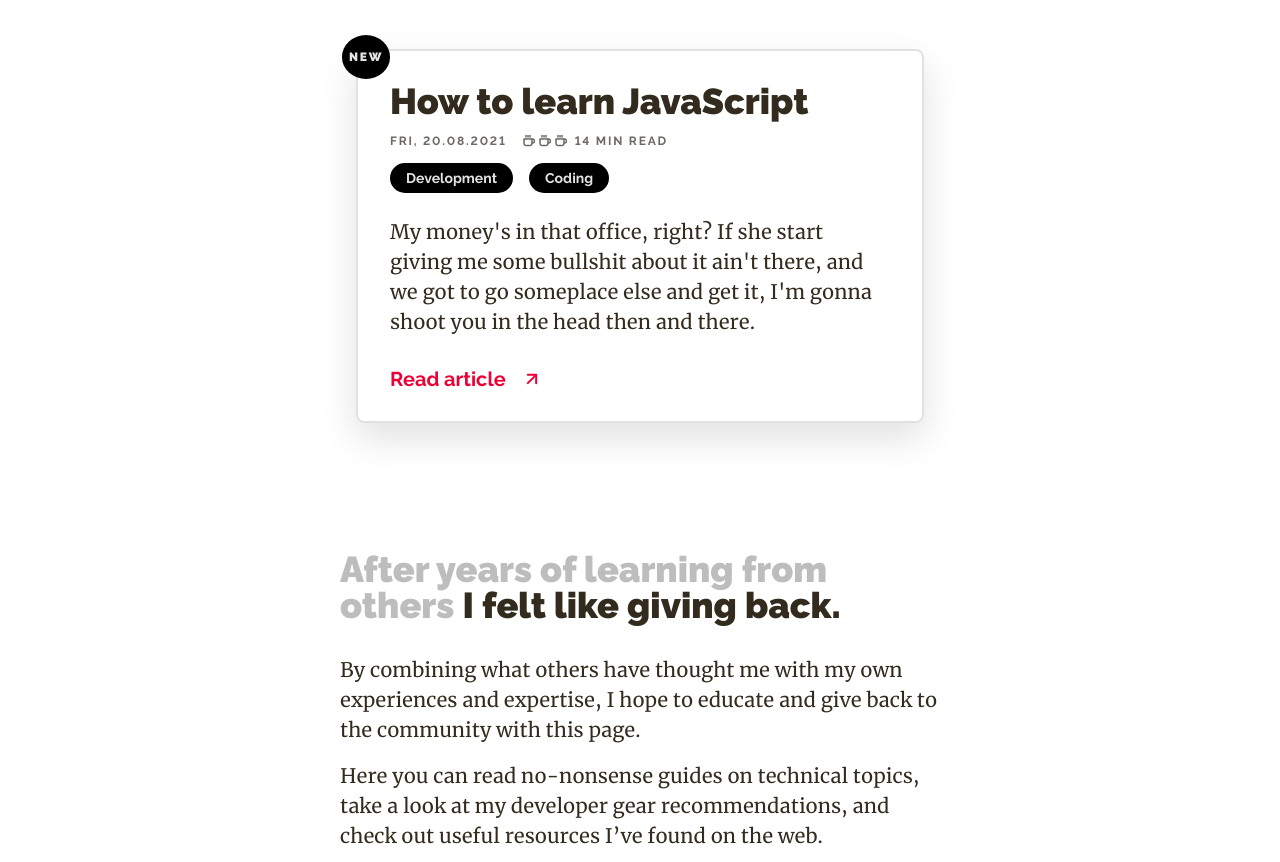
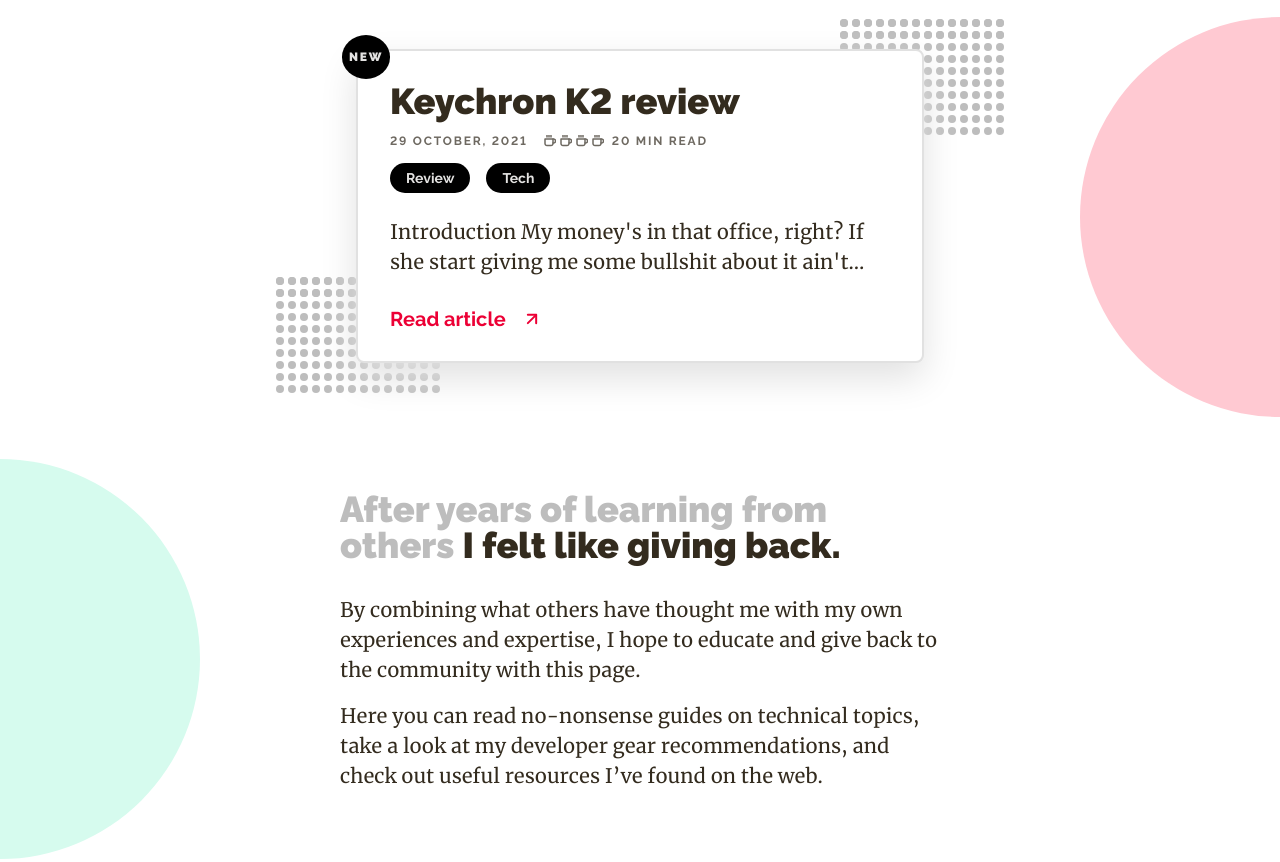
Before and after one commit to maxvons/blog, a Gatsby site in the folder gatsby_blog/: page / in a window 1280 px wide. Shown: the part 380-1242 px from the top of the page. Built offline with nearby package versions, Linux system fonts and the light colour scheme; Gatsby itself is replaced by a stand-in of ours.

Commit message:
Add landing page flair
- Added dots behind the newest post card.
- Added red and green decorative circles to the landing page.

```diff
--- a/gatsby_blog/src/components/Card.tsx
+++ b/gatsby_blog/src/components/Card.tsx
@@ -8,6 +8,7 @@
 import ArrowIcon from "../assets/arrow_icon.svg";
 import CoffeeIcon from "../assets/coffee_icon.svg";
 import { getCoffeeCups } from "../utilityFunctions";
+import Dots from "../assets/dots.svg";
 
 // Styles
 import "../styles/card.scss";
@@ -22,6 +23,7 @@
   marginBottom?: string;
   newlyPosted?: boolean;
   noShadow?: boolean;
+  showDots?: boolean;
 }
 
 const Card = ({
@@ -34,6 +36,7 @@
   marginBottom = undefined,
   newlyPosted = false,
   noShadow = false,
+  showDots = false,
 }: CardProps) => {
   const cardClasses = `card ${marginBottom && marginBottom} ${
     noShadow && "no-shadow"
@@ -95,6 +98,8 @@
             src={ArrowIcon}
           ></img>
         </p>
+        {showDots && <img className="dots dots-right" src={Dots} alt="" />}
+        {showDots && <img className="dots dots-left" src={Dots} alt="" />}
       </div>
     </Link>
   );
--- a/gatsby_blog/src/components/Landing.tsx
+++ b/gatsby_blog/src/components/Landing.tsx
@@ -4,6 +4,10 @@
 // Components
 import CardDark from "../components/CardDark";
 import Card from "../components/Card";
+
+// Assets
+import RedCircle from "../assets/red_circle.svg";
+import GreenCircle from "../assets/green_circle.svg";
 
 // Styles
 import "../styles/landing.scss";
@@ -26,6 +30,7 @@
           at my developer gear recommendations, and check out useful resources
           I’ve found on the web.
         </p>
+        <img className="circle-green" src={GreenCircle} alt="" />
       </div>
       <div className="two-choices-wrapper">
         <div className="two-choices-div">
@@ -70,6 +75,8 @@
           marginBottom="margin-bottom-very-large"
           path="/learn-javascript"
         />
+        <img className="circle-green-article" src={GreenCircle} alt="" />
+        <img className="circle-red-article" src={RedCircle} alt="" />
       </div>
     </div>
   );
--- a/gatsby_blog/src/pages/index.tsx
+++ b/gatsby_blog/src/pages/index.tsx
@@ -1,16 +1,26 @@
+// React
 import React, { useState } from "react";
-import { Link, graphql } from "gatsby";
-import { StaticImage } from "gatsby-plugin-image";
 
+// Gatsby
+import { graphql } from "gatsby";
+
+// Components
 import Landing from "../components/Landing";
 import Layout from "../components/Layout";
 import Seo from "../components/Seo";
 import Card from "../components/Card";
 
-const IndexPage = (props) => {
+// Assets
+import RedCircle from "../assets/red_circle.svg";
+
+const IndexPage = (props: any) => {
   const { data } = props;
+  const { edges: posts } = data.allMarkdownRemark;
 
   const [activePage, setActivePage] = useState("index");
+
+  const newestPost = posts.length > 1 ? posts[0] : undefined;
+
   return (
     <Layout
       pageTitle="What I've learned"
@@ -21,20 +31,43 @@
       setActivePage={setActivePage}
     >
       <Seo title="Home" />
-      <Card
-        heading="How to learn JavaScript"
-        datePosted="Fri, 20.08.2021"
-        minRead={14}
-        tags={["Development", "Coding"]}
-        excerpt="My money's in that office, right? If she start giving me some bullshit about it ain't there, and we got to go someplace else and get it, I'm gonna shoot you in the head then and there.
-        "
-        path="/learn-javascript"
-        marginBottom="margin-bottom-very-large"
-        newlyPosted
-      />
+      <div className="card-div">
+        <Card
+          heading={newestPost.node.frontmatter.title}
+          datePosted={newestPost.node.frontmatter.date}
+          minRead={newestPost.node.frontmatter.minRead}
+          tags={newestPost.node.frontmatter.tags}
+          excerpt={newestPost.node.excerpt}
+          path={newestPost.node.frontmatter.path}
+          marginBottom="margin-bottom-very-large"
+          newlyPosted
+          showDots
+        />
+        <img className="circle-red" src={RedCircle} alt="" />
+      </div>
       <Landing />
     </Layout>
   );
 };
 
+export const pageQuery = graphql`
+  query LandingQuery {
+    allMarkdownRemark(sort: { order: DESC, fields: [frontmatter___date] }) {
+      edges {
+        node {
+          excerpt(pruneLength: 100)
+          id
+          frontmatter {
+            title
+            date(formatString: "DD MMMM, YYYY")
+            minRead
+            tags
+            path
+          }
+        }
+      }
+    }
+  }
+`;
+
 export default IndexPage;
--- a/gatsby_blog/src/styles/card.scss
+++ b/gatsby_blog/src/styles/card.scss
@@ -5,10 +5,11 @@
   padding: 3.2rem;
   border: 2px solid $color-border;
   border-radius: $border-radius;
-  position: relative;
   font-family: $font-stack-sans;
   box-shadow: $shadow-card;
+  background-color: $color-background;
   max-width: 50rem;
+  position: relative;
 }
 
 .card-heading {
@@ -125,3 +126,21 @@
 a {
   text-decoration: none;
 }
+
+.dots {
+  z-index: -1;
+}
+
+.dots-left {
+  position: absolute;
+  left: 0;
+  bottom: -$spacer-medium;
+  transform: translateX(-50%);
+}
+
+.dots-right {
+  position: absolute;
+  right: 0;
+  top: -$spacer-medium;
+  transform: translateX(50%);
+}
--- a/gatsby_blog/src/styles/landing.scss
+++ b/gatsby_blog/src/styles/landing.scss
@@ -10,7 +10,30 @@
 }
 
 .giving-back-div {
+  display: flex;
+  flex-flow: column;
+  justify-content: center;
+  align-items: center;
+  position: relative;
   margin-bottom: $spacer-very-large;
+  width: 100%;
+}
+
+.card-div {
+  display: flex;
+  justify-content: center;
+  align-items: center;
+  position: relative;
+  width: 100%;
+}
+
+.article-div {
+  display: flex;
+  flex-flow: column;
+  justify-content: center;
+  align-items: center;
+  position: relative;
+  width: 100%;
 }
 
 .two-choices-wrapper {
@@ -70,3 +93,29 @@
   font-weight: $font-weight-normal;
   line-height: 1.5;
 }
+
+.circle-red {
+  position: absolute;
+  right: 0;
+  top: -$spacer-medium;
+}
+
+.circle-green {
+  position: absolute;
+  left: 0;
+  top: -$spacer-medium;
+}
+
+.circle-green-article {
+  position: absolute;
+  right: 0;
+  top: -$spacer-large;
+  transform: rotate(180deg);
+}
+
+.circle-red-article {
+  position: absolute;
+  left: 0;
+  bottom: 0;
+  transform: rotate(180deg);
+}
```
Also changed, not shown: gatsby_blog/src/assets/dots.svg (added), gatsby_blog/src/assets/green_circle.svg (added), gatsby_blog/src/assets/red_circle.svg (added).
